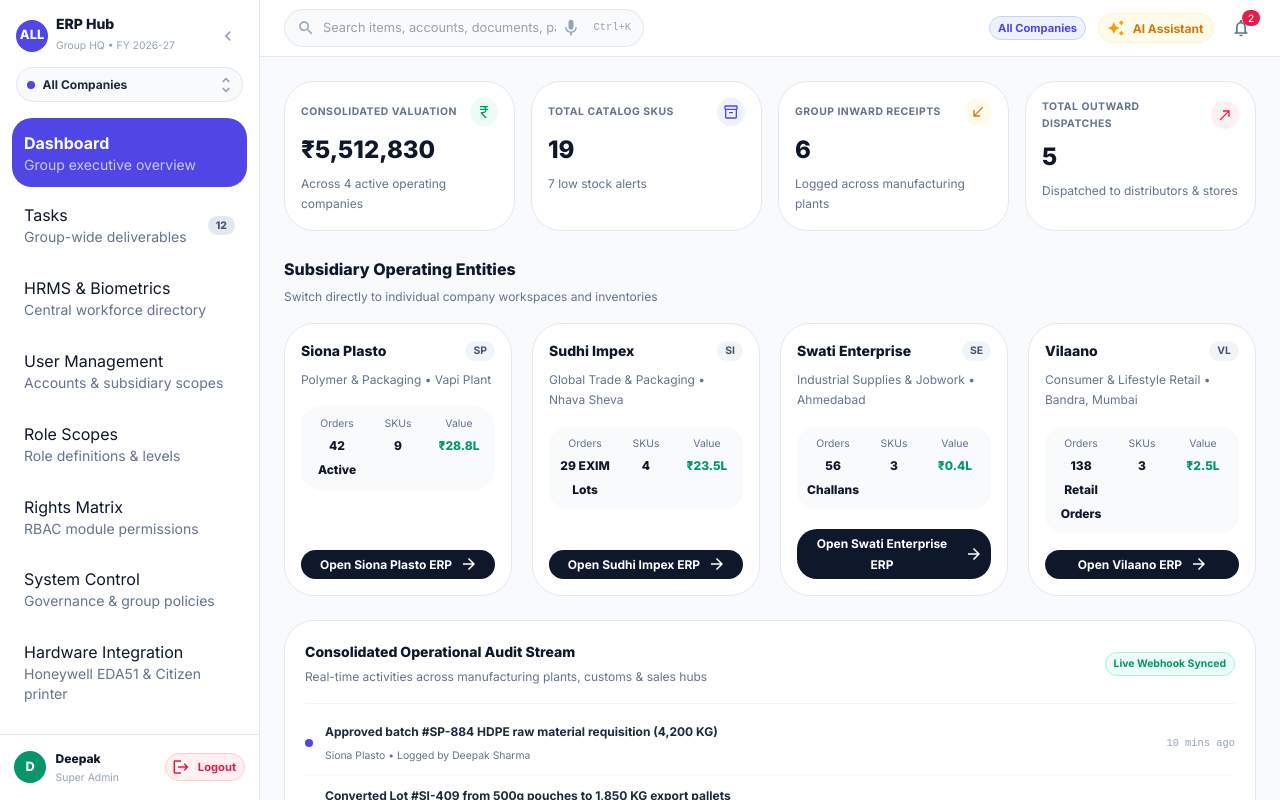
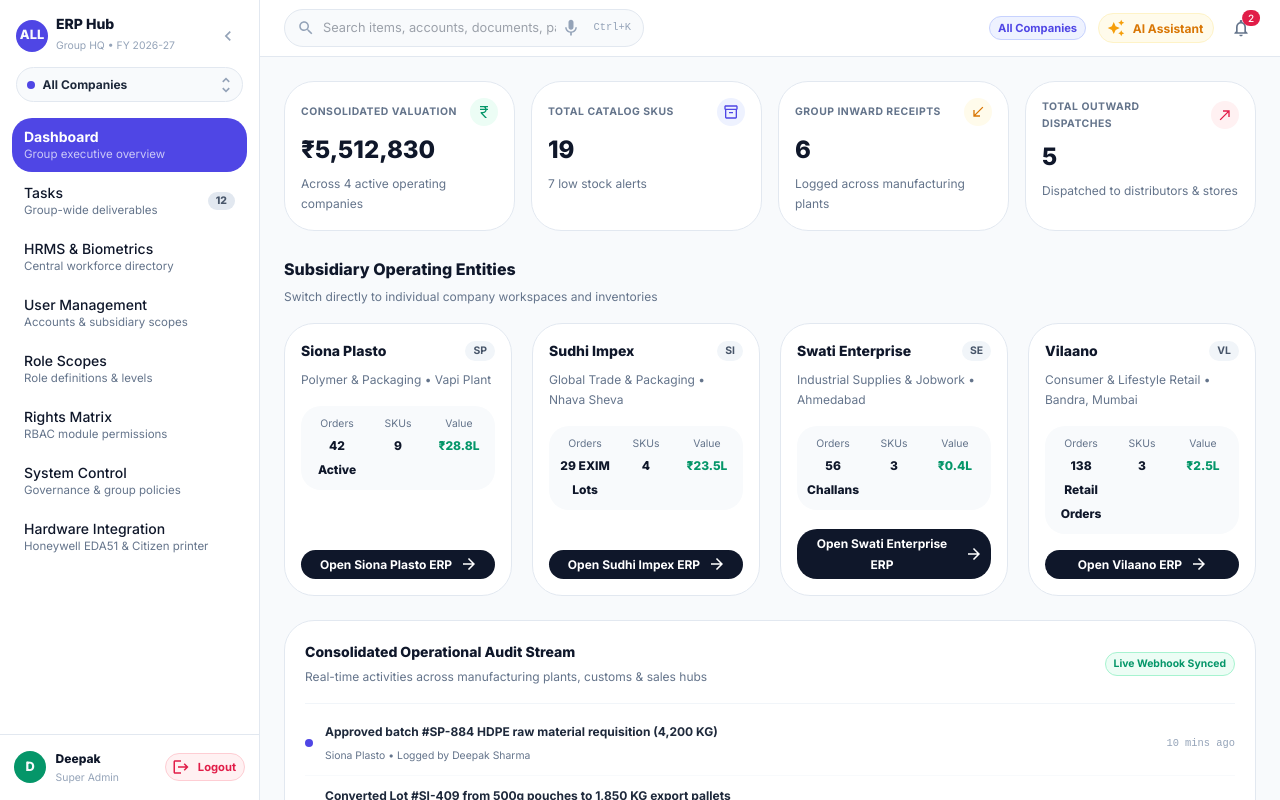
Before and after one commit to DJangid1401/ERP, a React (Vite) app: page / in a window 1280 px wide. Shown: the top 800 px of the page. Built offline with nearby package versions, Linux system fonts and the light colour scheme.

Commit message:
Compact sidebar navigation styling
Co-authored-by: base44-builder[bot] <245833847+base44-builder[bot]@users.noreply.github.com>

```diff
--- a/src/components/layout/Sidebar.jsx
+++ b/src/components/layout/Sidebar.jsx
@@ -181,7 +181,7 @@ export default function Sidebar({
             ].map((item) => {
               const isSelected = activeNav === item.id;
               return (
-                <ListItem key={item.id} disablePadding sx={{ mb: 0.5 }}>
+                <ListItem key={item.id} disablePadding sx={{ mb: 0.25 }}>
                   <ListItemButton
                     selected={isSelected}
                     onClick={() => {
@@ -190,7 +190,7 @@ export default function Sidebar({
                     }}
                     sx={{
                       borderRadius: 2,
-                      py: 0.8,
+                      py: 0.5,
                       px: 1.5,
                       '&.Mui-selected': {
                         backgroundColor: '#4f46e5',
@@ -204,8 +204,10 @@ export default function Sidebar({
                     <ListItemText
                       primary={item.label}
                       secondary={item.desc}
-                      primaryTypographyProps={{ fontSize: '0.8rem', fontWeight: 600 }}
-                      secondaryTypographyProps={{ fontSize: '0.65rem' }}
+                      slotProps={{
+                        primary: { sx: { fontSize: '14px', fontWeight: 500, lineHeight: 1.3 } },
+                        secondary: { sx: { fontSize: '11.5px', lineHeight: 1.3, mt: 0.1 } },
+                      }}
                     />
                     {item.badge !== undefined && (
                       <Box
```
